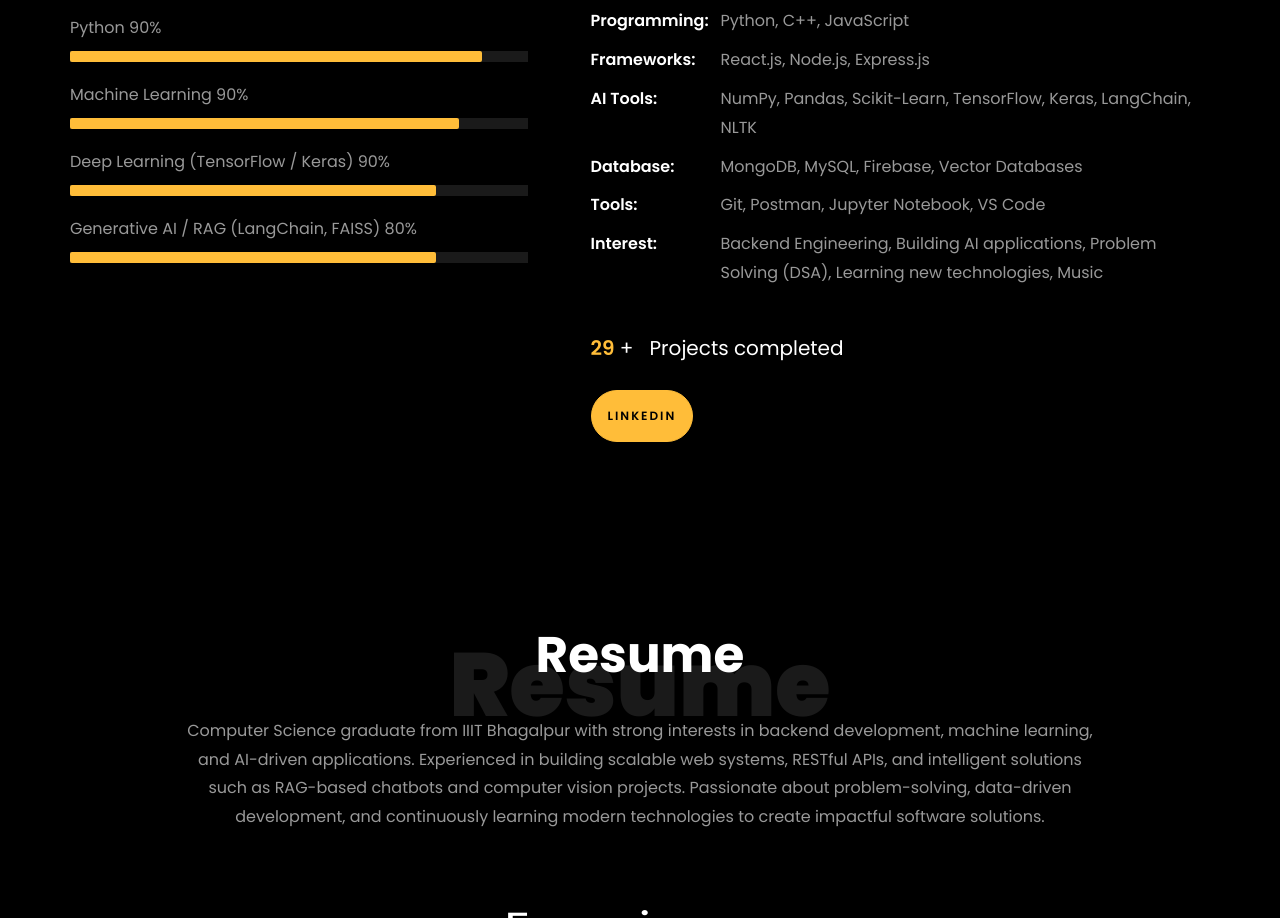
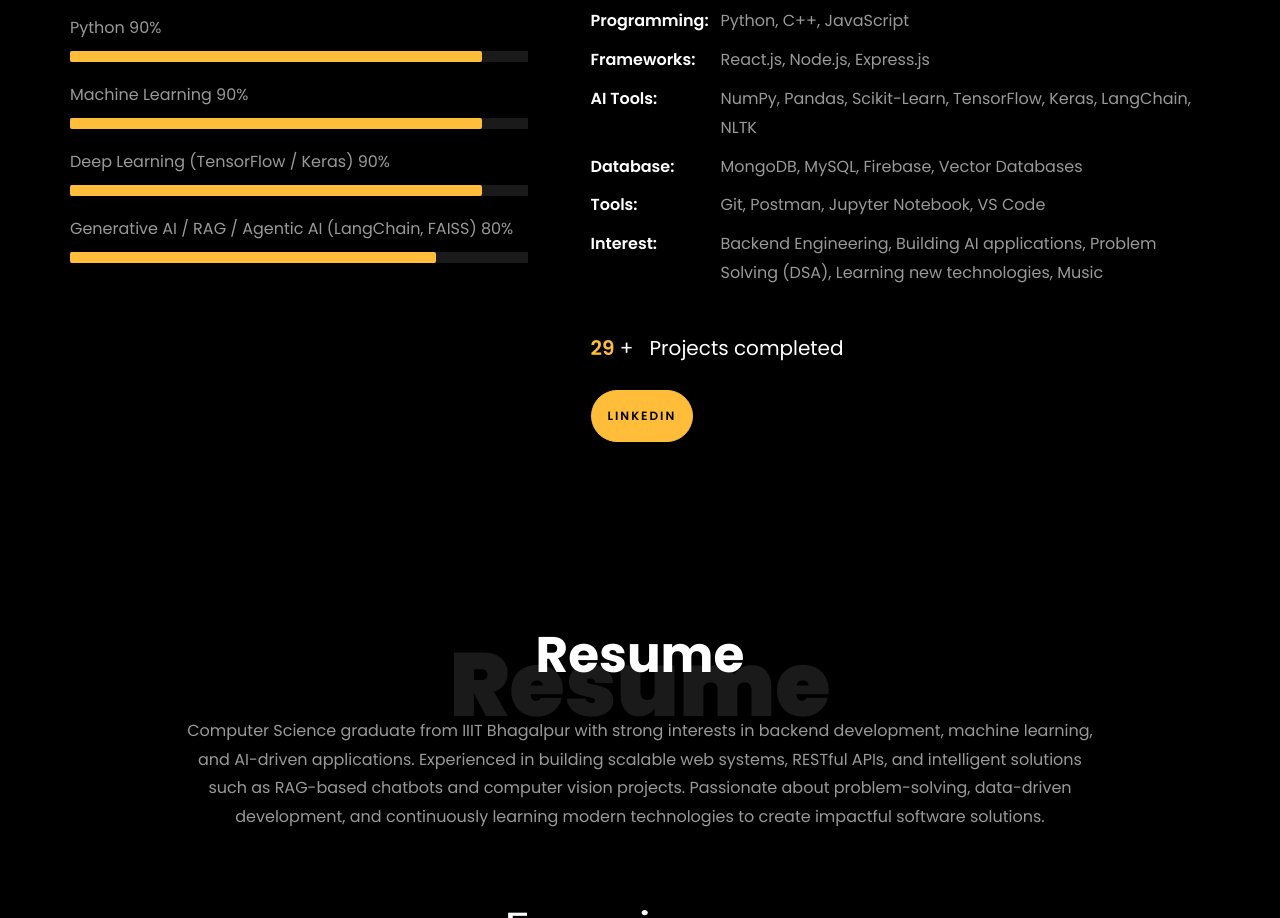
Before and after one commit to OaryanO/portfolio, a plain HTML site: page index.html in a window 1280 px wide. Shown: the part 1408-2326 px from the top of the page. Drawn offline with Linux system fonts and the light colour scheme; animation ran at ten frames a second; files whose address does not match are found by name.

Commit message:
Update index.html

```diff
--- a/index.html
+++ b/index.html
@@ -279,17 +279,17 @@
 
 									<span>Machine Learning</span> <span class="pull-right">90%</span>
 									<div class="progress">
-										<div class="progress-bar" role="progressbar" style="width: 85%"
+										<div class="progress-bar" role="progressbar" style="width: 90%"
 											aria-valuenow="90" aria-valuemin="0" aria-valuemax="100"></div>
 									</div>
 
 									<span>Deep Learning (TensorFlow / Keras)</span> <span class="pull-right">90%</span>
 									<div class="progress">
-										<div class="progress-bar" role="progressbar" style="width: 80%"
+										<div class="progress-bar" role="progressbar" style="width: 90%"
 											aria-valuenow="90" aria-valuemin="0" aria-valuemax="100"></div>
 									</div>
 
-									<span>Generative AI / RAG (LangChain, FAISS)</span> <span
+									<span>Generative AI / RAG / Agentic AI (LangChain, FAISS)</span> <span
 										class="pull-right">80%</span>
 									<div class="progress">
 										<div class="progress-bar" role="progressbar" style="width: 80%"
```
